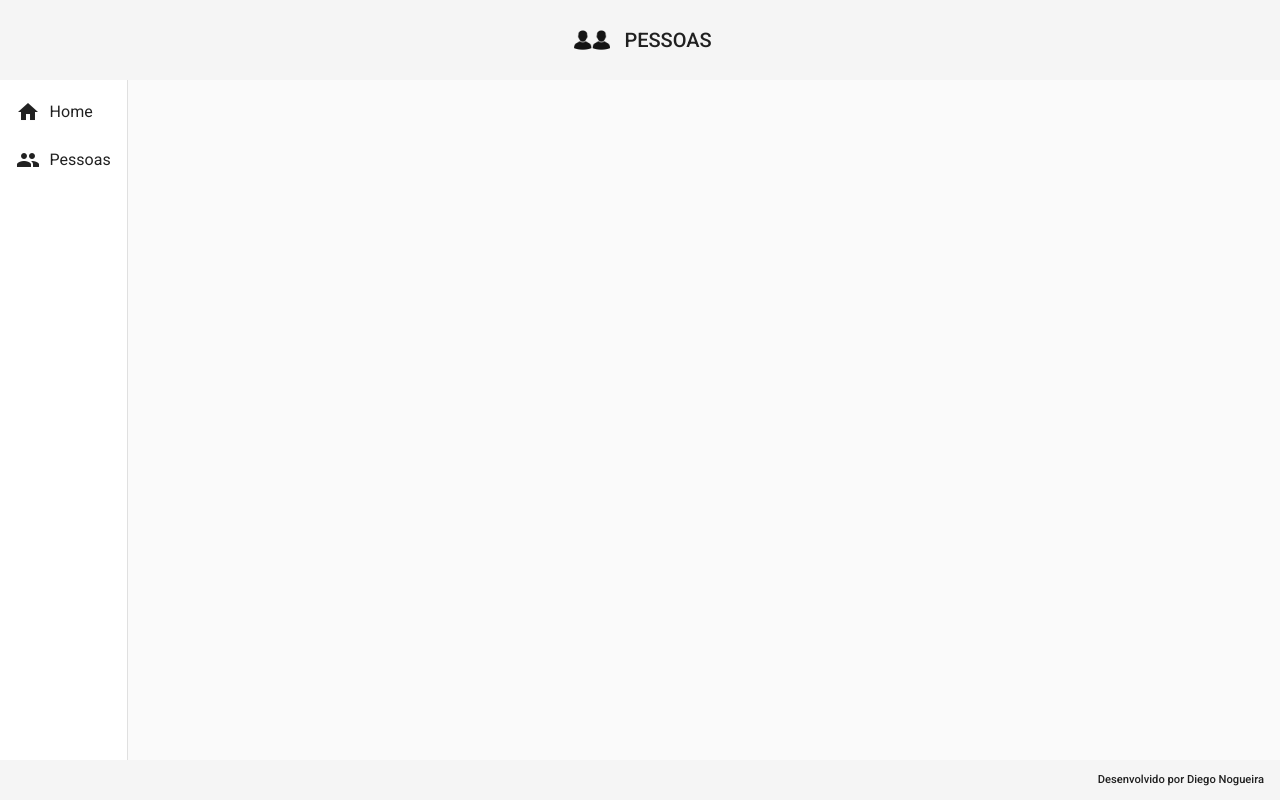
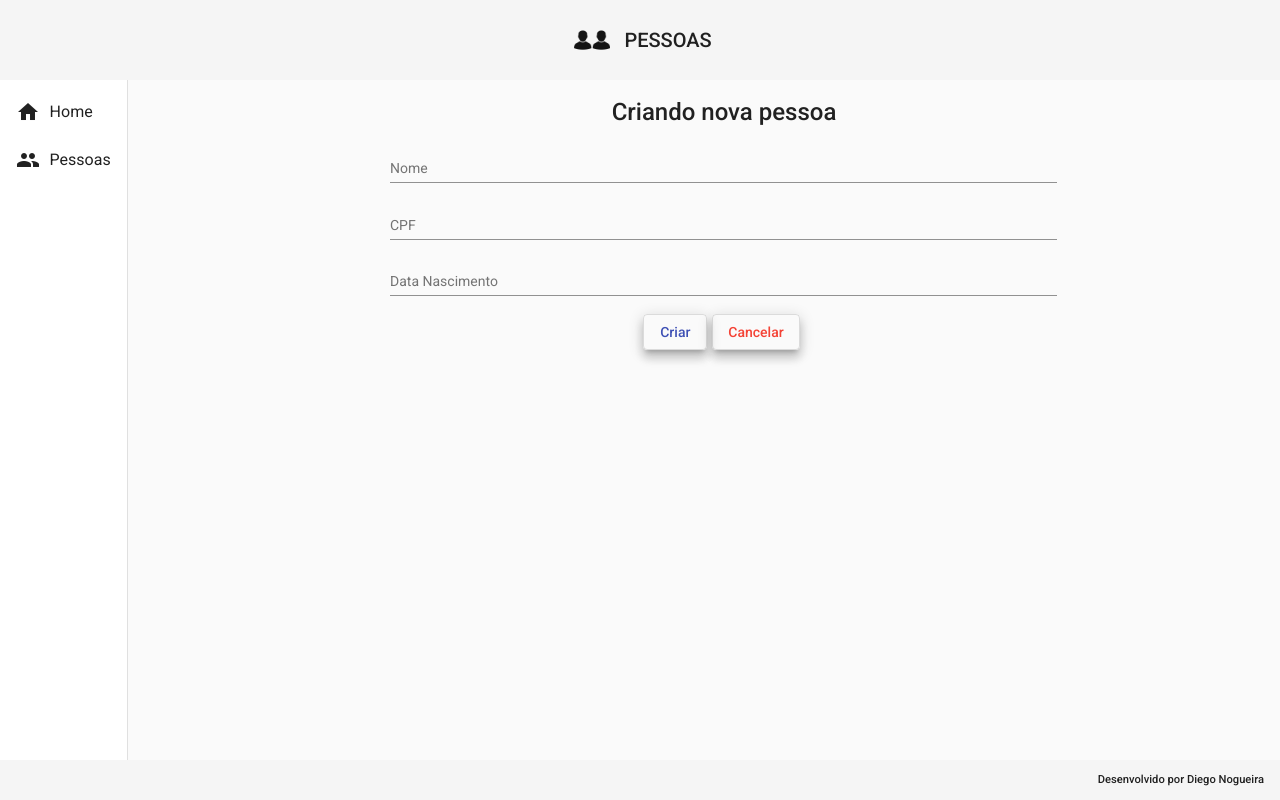
Before and after one commit to dnogueira2000/avaliacao-front, an Angular app: page /novo in a window 1280 px wide. Before the commit this address led to /. Built offline with nearby package versions, Linux system fonts and the light colour scheme.

Commit message:
adicionado servico para criar pessoa

```diff
--- a/src/app/app-routing.module.ts
+++ b/src/app/app-routing.module.ts
@@ -1,6 +1,7 @@
 import { NgModule } from '@angular/core';
 import { RouterModule, Routes } from '@angular/router';
 import { HomeComponent } from './components/view/home/home.component';
+import { PessoaCreateComponent } from './components/view/pessoa-create/pessoa-create.component';
 import { PessoasReadComponent } from './components/view/pessoas-read/pessoas-read.component';
 
 const routes: Routes = [
@@ -11,6 +12,10 @@
   {
     path: 'pessoas',
     component: PessoasReadComponent
+  },
+  {
+    path: 'novo',
+    component: PessoaCreateComponent
   }
 ];
 
--- /dev/null
+++ b/src/app/components/view/pessoa-create/pessoa-create.component.css
@@ -0,0 +1,16 @@
+form {
+    text-align: center;
+    margin: 1rem auto;
+}
+
+h1 {
+    font-weight: 500;
+}
+
+.form {
+    width: 60%;
+}
+
+button {
+    margin-right: 5px;
+}
--- /dev/null
+++ b/src/app/components/view/pessoa-create/pessoa-create.component.html
@@ -0,0 +1,23 @@
+<form>
+    <h1>Criando nova pessoa</h1>
+
+    <mat-form-field class="form">
+        <mat-label>Nome</mat-label>
+        <input matInput [(ngModel)]="pessoa.nome" type="text" name="nome" placeholder="Digite seu nome">
+    </mat-form-field>
+
+    <mat-form-field class="form">
+        <mat-label>CPF</mat-label>
+        <input maxlength="11" [(ngModel)]="pessoa.cpf" matInput type="text" name="cpf" placeholder="Digite seu CPF">
+    </mat-form-field>
+
+    <mat-form-field class="form">
+        <mat-label>Data Nascimento</mat-label>
+        <input matInput type="text" [(ngModel)]="pessoa.dataNascimento" name="dataNascimento" placeholder="Digite a data de nascimento">
+    </mat-form-field>
+
+    <div class="buttons">
+        <button (click)="create()" class="mat-elevation-z8" mat-stroked-button color="primary">Criar</button>
+        <button  class="mat-elevation-z8" mat-stroked-button color="warn">Cancelar</button>
+    </div>
+</form>
--- /dev/null
+++ b/src/app/components/view/pessoa-create/pessoa-create.component.ts
@@ -0,0 +1,38 @@
+import { Component, OnInit } from '@angular/core';
+import { Router } from '@angular/router';
+import { PessoaService } from '../pessoa.service';
+import { Pessoa } from '../pessoas-read/pessoa.model';
+
+@Component({
+  selector: 'app-pessoa-create',
+  templateUrl: './pessoa-create.component.html',
+  styleUrls: ['./pessoa-create.component.css']
+})
+export class PessoaCreateComponent implements OnInit {
+
+  pessoa: Pessoa = {
+    cpf: '',
+    nome: '',
+    dataNascimento: ''
+  }
+
+  constructor(private service: PessoaService, private router: Router) { }
+
+  ngOnInit(): void {
+  }
+
+  create(): void {
+    this.service.create(this.pessoa).subscribe((resposta) => {
+
+    }, err => {
+      if(err.status == 200 || err.status == 201) {
+        this.service.mensagem("Pessoa criada com sucesso!");
+        this.router.navigate(['pessoas']);
+      } else {
+        this.service.mensagem("Problemas ao cadastrar!");
+        this.router.navigate(['pessoas']);
+      }
+    })
+  }
+
+}
--- a/src/app/components/view/pessoa.service.ts
+++ b/src/app/components/view/pessoa.service.ts
@@ -1,5 +1,6 @@
 import { HttpClient } from '@angular/common/http';
 import { Injectable } from '@angular/core';
+import { MatSnackBar } from '@angular/material/snack-bar';
 import { Observable } from 'rxjs';
 import { environment } from 'src/environments/environment';
 import { Pessoa } from './pessoas-read/pessoa.model';
@@ -11,10 +12,24 @@
 
   baseUrl: String = environment.baseUrl;
 
-  constructor(private http: HttpClient) { }
+  constructor(private http: HttpClient, private _snack: MatSnackBar) { }
 
   findAll():Observable<any[]> {
     const url = `${this.baseUrl}/pessoa`;
     return this.http.get<Pessoa[]>(url);
   }
+
+  create(pessoa: Pessoa):Observable<Pessoa> {
+    const url = `${this.baseUrl}/pessoa`;
+
+    return this.http.post<Pessoa>(url, pessoa);
+  }
+
+  mensagem(str: String): void {
+    this._snack.open(`${str}`, 'OK', {
+      horizontalPosition: 'end',
+      verticalPosition: 'top',
+      duration: 3000
+    })
+  }
 }
--- a/src/app/components/view/pessoas-read/pessoas-read.component.css
+++ b/src/app/components/view/pessoas-read/pessoas-read.component.css
@@ -13,6 +13,19 @@
     font-weight: 500;
 }
 
+button {
+    margin-bottom: 10px;
+}
+
 table {
     width: 100%;
 }
+
+.edit {
+    color: blue;
+}
+
+.delete {
+    color: red;
+    margin-left: 5px;
+}
--- a/src/app/components/view/pessoas-read/pessoas-read.component.html
+++ b/src/app/components/view/pessoas-read/pessoas-read.component.html
@@ -2,6 +2,8 @@
     <div class="title">
         <h1>Listagem de Pessoas</h1>
     </div>
+
+    <button (click)="navegarParaPessoaCreate()" class="mat-elevation-z8" mat-stroked-button color="primary">Nova Pessoa</button>
 
     <table mat-table class="mat-elevation-z8" [dataSource]="pessoas">
 
@@ -32,7 +34,14 @@
             <!-- Symbol Column -->
             <ng-container matColumnDef="acoes">
             <th mat-header-cell *matHeaderCellDef> Ações </th>
-            <td mat-cell *matCellDef="let element">  </td>
+            <td mat-cell *matCellDef="let element">
+                <a class="edit" href="">
+                    <i class="material-icons">edit</i>
+                </a>
+                <a class="delete" href="">
+                    <i class="material-icons">delete</i>
+                </a>
+            </td>
             </ng-container>
 
         <tr mat-header-row *matHeaderRowDef="displayedColumns"></tr>
--- a/src/app/components/view/pessoas-read/pessoas-read.component.ts
+++ b/src/app/components/view/pessoas-read/pessoas-read.component.ts
@@ -1,4 +1,5 @@
 import { Component, OnInit } from '@angular/core';
+import { Router } from '@angular/router';
 import { PessoaService } from '../pessoa.service';
 import { Pessoa } from './pessoa.model';
 
@@ -13,7 +14,7 @@
 
   displayedColumns: string[] = ['codigo', 'nome', 'cpf', 'dataNascimento', 'acoes'];
 
-  constructor(private service: PessoaService) { }
+  constructor(private service: PessoaService, private router: Router) { }
 
   ngOnInit(): void {
     this.findAll();
@@ -24,4 +25,8 @@
       this.pessoas = resposta;
     })
   }
+
+  navegarParaPessoaCreate() {
+    this.router.navigate(["novo"])
+  }
 }
```
Also changed, not shown: src/app/app.module.ts (+14 -4 lines).
